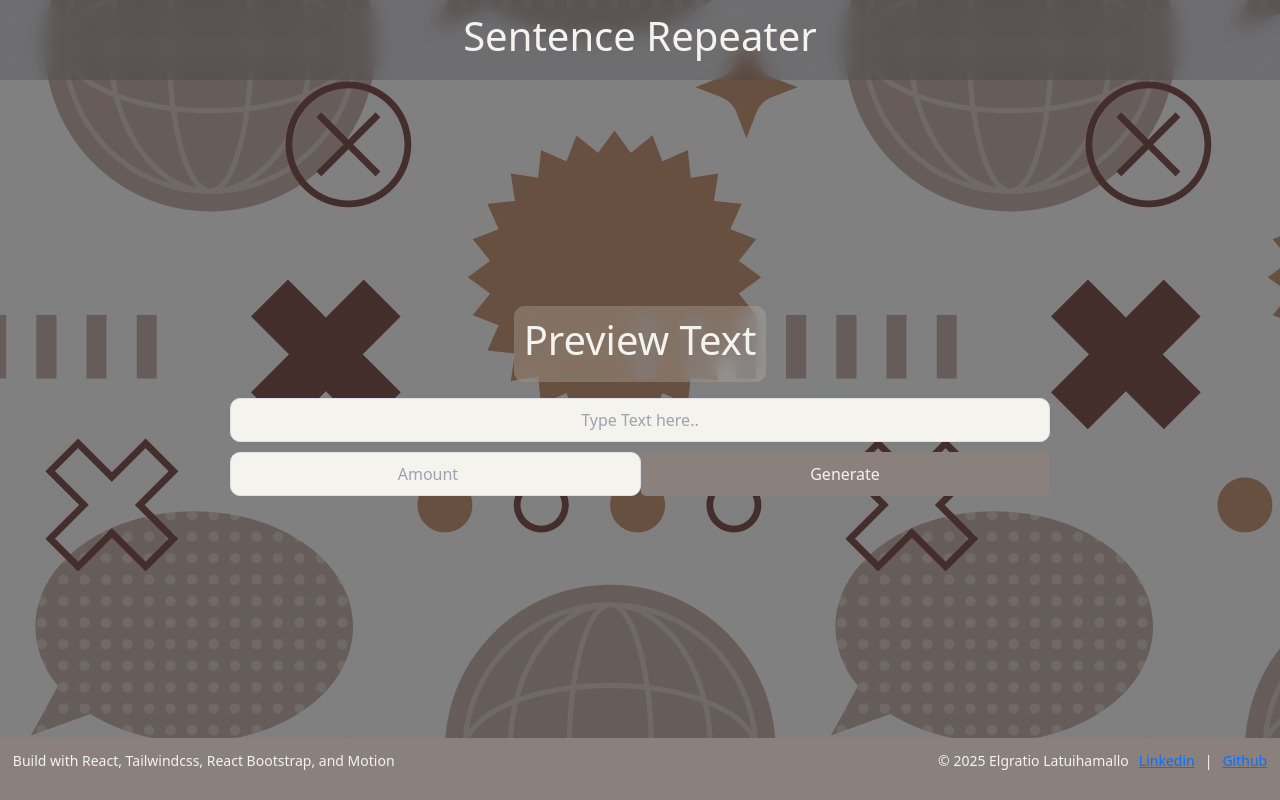
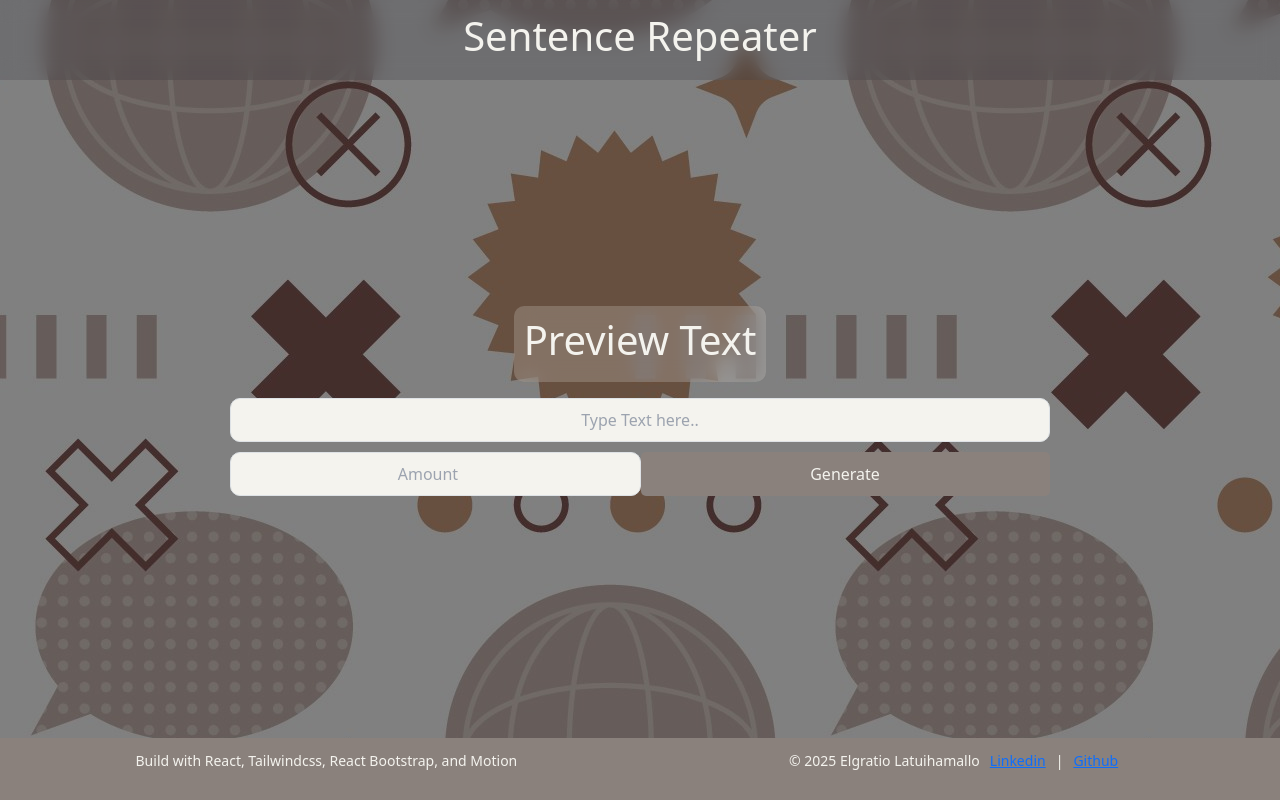
Before and after one commit to akael888/sentence-repeater, a React (Create React App) app in the folder my-app/: page / in a window 1280 px wide. Built offline with nearby package versions, Linux system fonts and the light colour scheme.

Commit message:
fix : Centered the Footer Text

```diff
--- a/my-app/src/App.js
+++ b/my-app/src/App.js
@@ -57,12 +57,12 @@ function App() {
 
           <footer className="w-full h-auto bg-opposite-color mt-auto">
             <div className="w-full h-auto flex flex-col sm:flex-row p-[2%] sm:p-[1%] text-main-color">
-              <div className="w-full grid place-items-center sm:flex sm:flex-row sm:items-center sm:justify-start sm:gap-[10px]">
+              <div className="w-full grid place-items-center sm:flex sm:flex-row sm:items-center sm:justify-center sm:gap-[10px]">
                 <p className="text-sm">
                   Build with React, Tailwindcss, React Bootstrap, and Motion
                 </p>
               </div>
-              <div className="w-full grid place-items-center sm:flex sm:flex-row sm:items-center sm:justify-end sm:gap-[10px]">
+              <div className="w-full grid place-items-center sm:flex sm:flex-row sm:items-center sm:justify-center sm:gap-[10px]">
                 <p className="text-sm">© 2025 Elgratio Latuihamallo</p>
                 <div className="w-[30%] sm:w-auto flex gap-[10px]">
                   <motion.a
```
